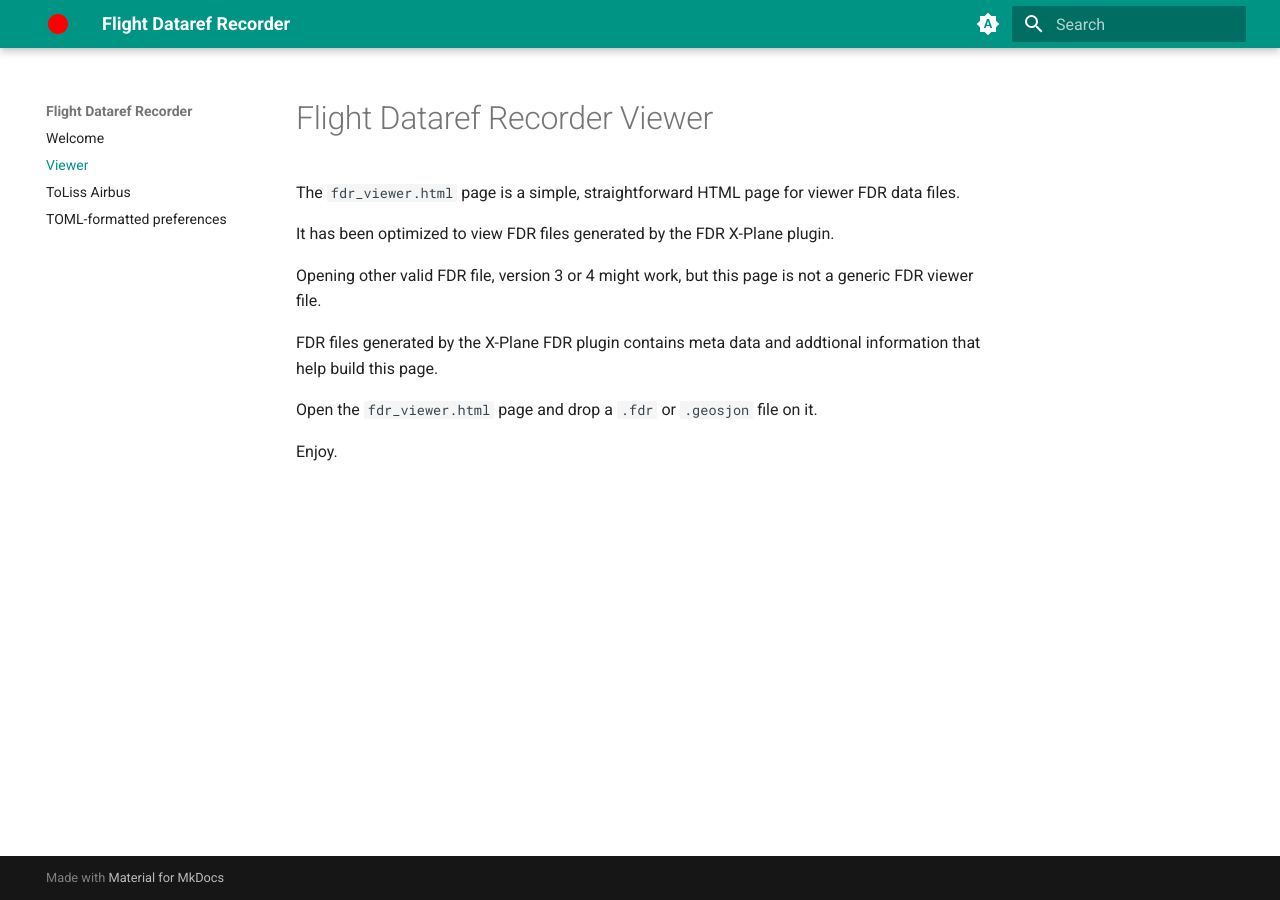
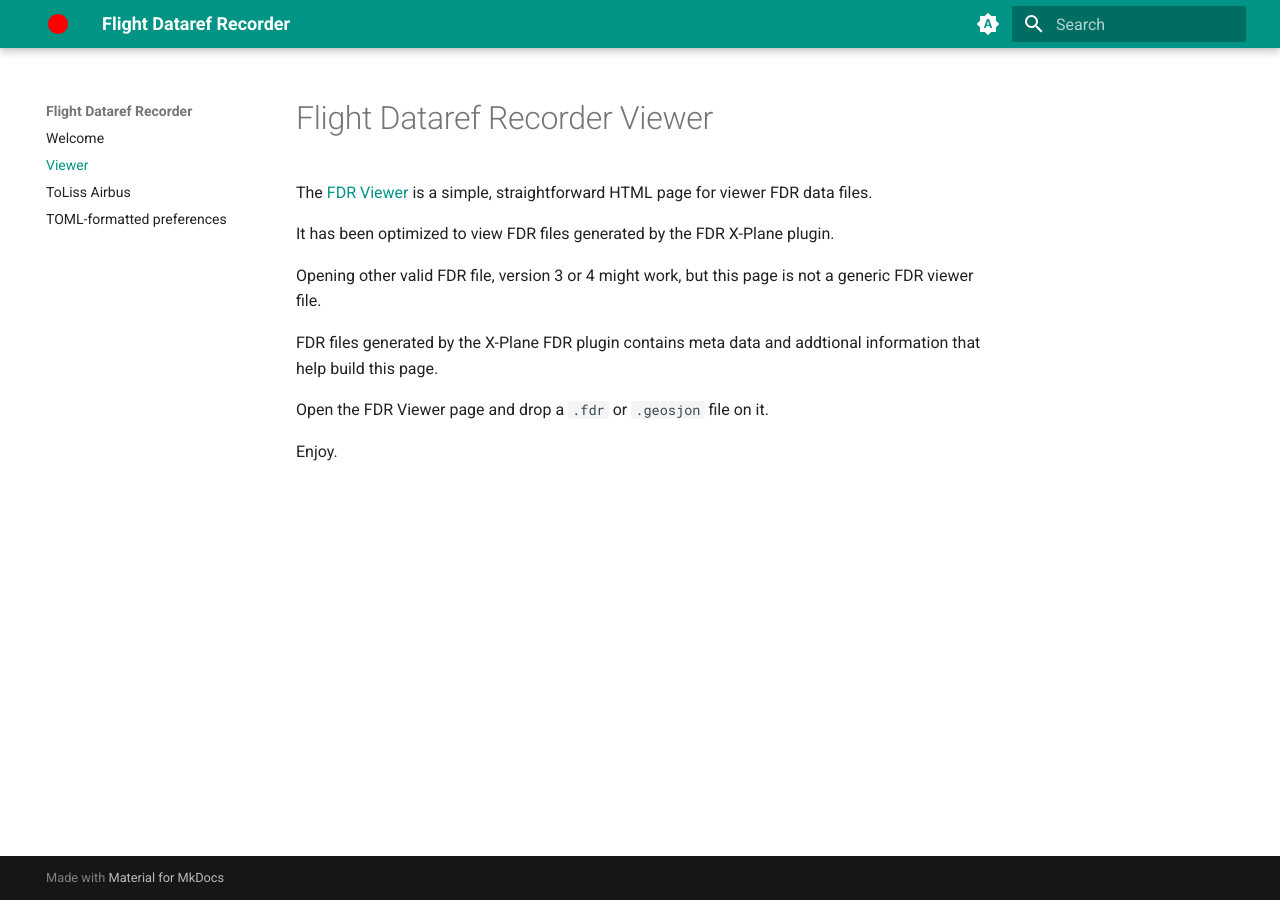
Before and after one commit to devleaks/xpfdr, an MkDocs documentation site: the page built from docs/viewer.md, in a window 1280 px wide. Built offline with MkDocs 1.6.1 and Material for MkDocs 9.7.7, drawn with Linux system fonts in a browser that asks for light colours.

Commit message:
added online viewer link

```diff
--- a/docs/viewer.md
+++ b/docs/viewer.md
@@ -1,6 +1,6 @@
 # Flight Dataref Recorder Viewer
 
-The `fdr_viewer.html` page is a simple, straightforward HTML page for viewer FDR data files.
+The [FDR Viewer](https://devleaks.github.io/xpfdr/viewer/) is a simple, straightforward HTML page for viewer FDR data files.
 
 It has been optimized to view FDR files generated by the FDR X-Plane plugin.
 
@@ -10,6 +10,6 @@ a generic FDR viewer file.
 FDR files generated by the X-Plane FDR plugin contains meta data and addtional
 information that help build this page.
 
-Open the `fdr_viewer.html` page and drop a `.fdr` or `.geosjon` file on it.
+Open the FDR Viewer page and drop a `.fdr` or `.geosjon` file on it.
 
 Enjoy.
```
Also changed, not shown: docs/index.md (+1 -1 lines).
